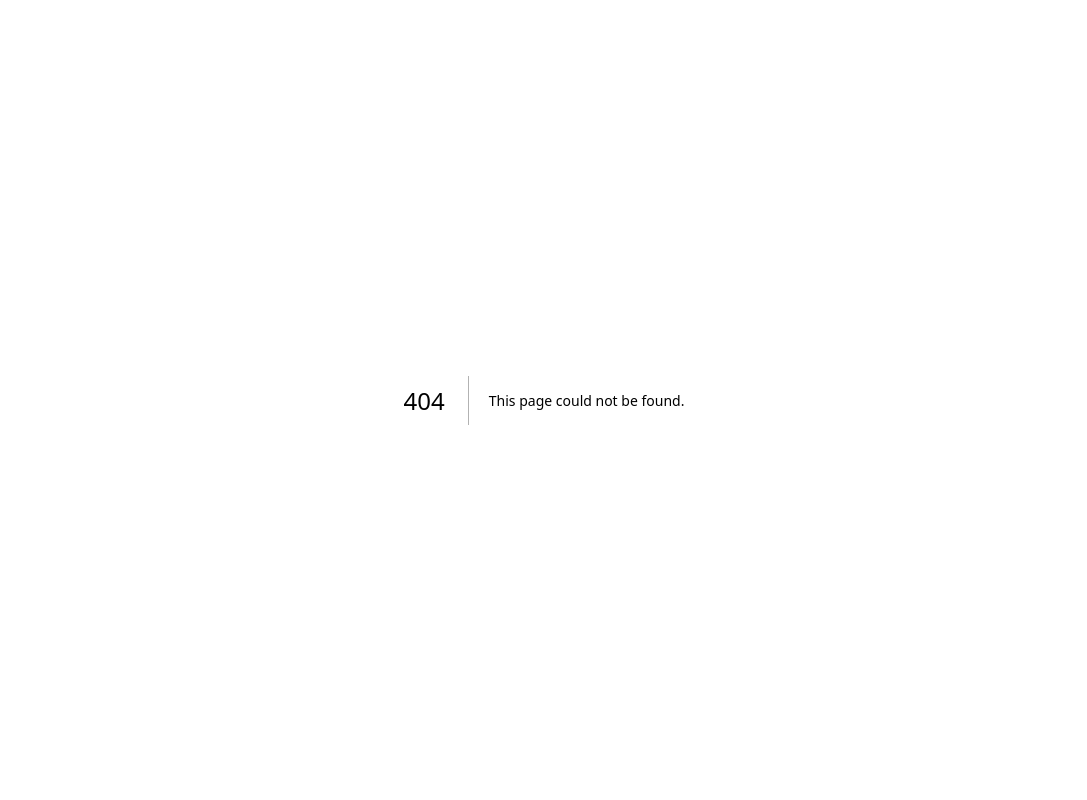
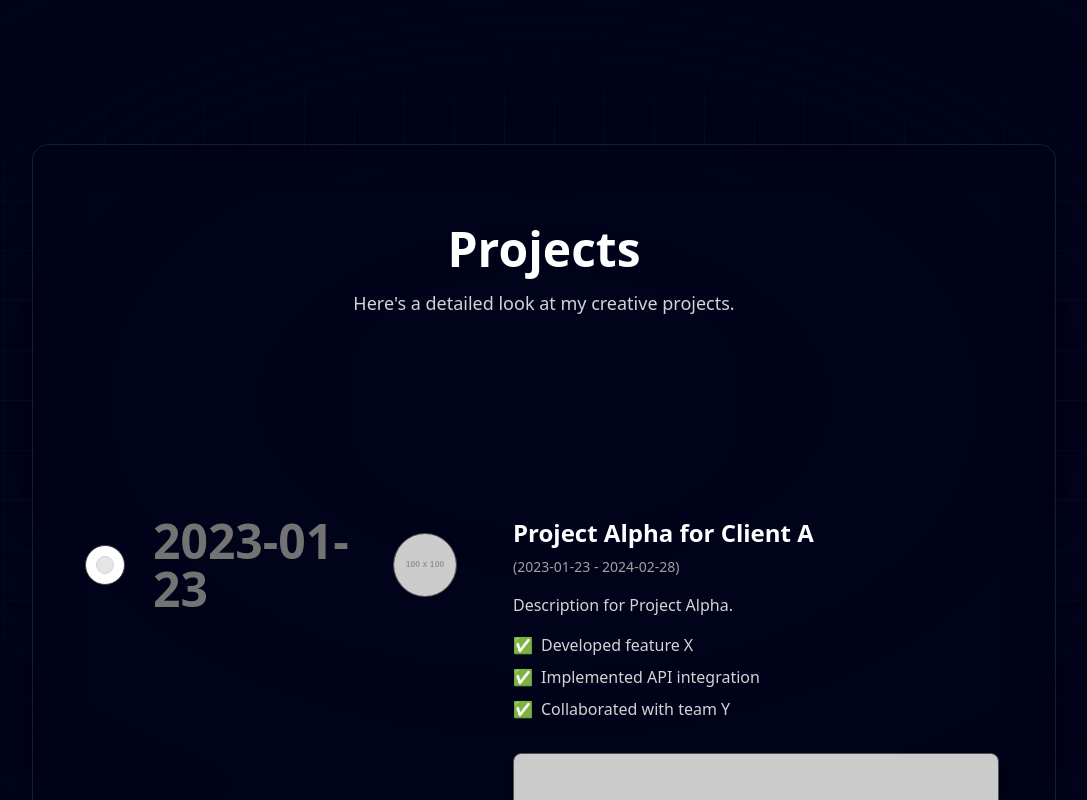
Before and after one commit to dhruvsoni-2001/Portfolio, a Next.js app: page /Projects in a window 1280 px wide. Before the commit this address had no page. Shown: the top 800 px of the page, without its empty margins (96-1183 px from the left). Built offline with nearby package versions, Linux system fonts and the light colour scheme.

Commit message:
Completed Timeline colour design is only pending now.

```diff
--- /dev/null
+++ b/app/Projects/page.tsx
@@ -0,0 +1,62 @@
+// app/page.tsx
+// This is your main application component that renders the Work Experience timeline.
+"use client";
+import React from "react";
+import { useRouter } from "next/navigation"; // Import useRouter for navigation
+// Importing the Timeline component
+import { Timeline } from "@/components/ui/timeline";
+
+// Importing the work experience data
+import { projectData } from "@/data/projectData"; // Adjust path as needed
+
+const Page = () => {
+    const router = useRouter(); // Initialize the router
+
+    return (
+        <main className="relative bg-[#000319] flex flex-col min-h-screen justify-center items-center overflow-x-hidden overflow-y-visible mx-auto sm:px-10 px-5 font-sans">
+            {/* Fixed background with grid and radial gradient effects for visual flair */}
+            <div className="fixed inset-0 z-0 w-full h-screen dark:bg-[#000319] dark:bg-grid-white/[0.05] bg-grid-black/[0.05] flex items-center justify-center">
+                {/* Grid pattern overlay for subtle texture */}
+                <div
+                    className="absolute top-0 left-0 h-full w-full
+          bg-[linear-gradient(to_right,rgba(255,255,255,0.05)_1px,transparent_1px),linear-gradient(to_bottom,rgba(255,255,255,0.05)_1px,transparent_1px)]
+          bg-[size:50px_50px]
+          [mask-image:linear-gradient(to_bottom,transparent_0%,black_20%,black_80%,transparent_100%)]"
+                ></div>
+                {/* Radial gradient mask to create a faded edge effect, blending with the background */}
+                <div
+                    className="absolute pointer-events-none inset-0 flex items-center justify-center dark:bg-[#000319]
+          bg-[#000319] [mask-image:radial-gradient(ellipse_at_center,transparent_20%,black)]"
+                />
+            </div>
+
+            {/* Content area with the Timeline component.
+          `z-10` ensures it's above the background effects. */}
+            <div className="pb-20 pt-36 w-full max-w-5xl relative z-10">
+
+                    {/* The Timeline component is rendered here, receiving the project data */}
+                    <Timeline
+                        data={projectData}
+                        title="Projects"
+                        subtitle="Here's a detailed look at my creative projects."
+                    />
+
+
+                {/* Section for navigation to other content */}
+                <div className="flex justify-center items-center py-15 z-10">
+                    <span className="mr-3 lg:text-2xl md:text-xl sm:text-lg text-neutral-300">
+                        Interested in my Professional Experience?
+                    </span>
+                    <button
+                        onClick={() => router.push("/Work-Exp")} // Redirects to /Work-Exp page
+                        className="bg-purple-600 text-white px-6 py-3 rounded-full text-sm font-semibold hover:bg-purple-700 transition-all duration-300 shadow-md"
+                    >
+                        Explore My Professional Experience
+                    </button>
+                </div>
+            </div>
+        </main>
+    );
+};
+
+export default Page;
--- a/app/Work-Exp/page.tsx
+++ b/app/Work-Exp/page.tsx
@@ -35,16 +35,20 @@ const Page = () => {
 			<div className="pb-20 pt-36 w-full max-w-5xl relative z-10">
 
 					{/* The Timeline component is rendered here, receiving the work experience data */}
-					<Timeline data={experienceData} />
+					<Timeline
+						data={experienceData}
+						title="Professional Experience"
+						subtitle="Here's a detailed look at my work experience and career progression."
+					/>
 
 
 				{/* Section for navigation to other content */}
-				<div className="flex justify-center items-center py-10 z-10">
-					<span className="mr-3 text-neutral-300">
+				<div className="flex justify-center items-center py-15 z-10">
+					<span className="mr-3 lg:text-2xl md:text-xl sm:text-lg text-neutral-300">
 						Interested in my creative projects?
 					</span>
 					<button
-						onClick={() => router.push("/more-projects")} // Redirects to /more-projects page
+						onClick={() => router.push("/Projects")} // Redirects to /more-projects page
 						className="bg-purple-600 text-white px-6 py-3 rounded-full text-sm font-semibold hover:bg-purple-700 transition-all duration-300 shadow-md"
 					>
 						Explore My Projects
--- a/app/page.tsx
+++ b/app/page.tsx
@@ -2,6 +2,7 @@ import Grid from "@/components/Grid";
 import Hero from "@/components/Hero";
 import RecentProjects from "@/components/RecentProjects"
 import { FloatingNav } from "@/components/ui/FloatingNavbar";
+import { navItems } from "@/data";
 import { FaHome } from "react-icons/fa";
 
 export default function Home() {
@@ -9,9 +10,7 @@ export default function Home() {
 		<main className="relative bg-black-100 flex flex-col justify-center items-center overflow-x-hidden overflow-y-visible mx-auto sm:px-10 px-5">
 
 			<div className="max-w-7xl w-full">
-				<FloatingNav navItems={[
-					{ name: "Home", link: "/", icon: <FaHome/> },
-				]} />
+				<FloatingNav navItems={navItems} />
 				<Hero />
 				<Grid />
 				<RecentProjects />
--- a/components/ui/timeline.tsx
+++ b/components/ui/timeline.tsx
@@ -7,57 +7,67 @@ import {
 	useScroll,
 	useTransform,
 	motion,
-} from "motion/react";
+} from "framer-motion";
 import React, { useEffect, useRef, useState } from "react";
-// Importing the ExperienceEntry interface from the experience data file
-import { ExperienceEntry } from "@/data/experienceData"; // Adjust path as needed
+// FIX: Define a more generic type that can handle both work experience and projects.
+// This makes the component flexible and reusable.
+export interface TimelineEntry {
+	id: number;
+	startDate: string;
+	endDate: string;
+	// Work Experience fields
+	jobTitle?: string;
+	company?: string;
+	description?: string;
+	// Project fields
+	projectTitle?: string;
+	clientName?: string;
+	projectDescription?: string;
+	// Common fields
+	bulletPoints?: string[];
+	img?: string;
+	altImg?: string;
+}
 
-export const Timeline = ({ data }: { data: ExperienceEntry[] }) => {
-	const ref = useRef<HTMLDivElement>(null); // Ref for the main timeline content area
-	const containerRef = useRef<HTMLDivElement>(null); // Ref for the scroll container
-	const [height, setHeight] = useState(0); // State to store the dynamic height of the timeline content
+export const Timeline = ({ data, title, subtitle }: { data: TimelineEntry[], title: string, subtitle: string }) => {
+    const ref = useRef<HTMLDivElement>(null);
+    const containerRef = useRef<HTMLDivElement>(null);
+    const [height, setHeight] = useState(0);
 
-	// Effect to measure the height of the timeline content on mount and updates.
+    // Effect to measure and update the height of the timeline content
     useEffect(() => {
         if (ref.current) {
             const rect = ref.current.getBoundingClientRect();
             setHeight(rect.height);
         }
-	}, [ref]);
+    }, [ref, data.length]);
 
-	// `useScroll` hook to track scroll progress for the container.
     const { scrollYProgress } = useScroll({
         target: containerRef,
-		offset: ["start 10%", "end 50%"],
+        // FIX: Adjusted the offset to ensure the animation completes
+        // when the bottom of the container reaches the bottom of the viewport.
+        // This makes the animation feel more complete and satisfying.
+        offset: ["start 10%", "end end"],
     });
 
-	// `useTransform` hooks to map scroll progress to animation values.
     const heightTransform = useTransform(scrollYProgress, [0, 1], [0, height]);
     const opacityTransform = useTransform(scrollYProgress, [0, 0.1], [0, 1]);
 
     return (
-		// Main container for the timeline, now with transparent glass effect
         <div
             className="w-full font-sans md:px-10
-                bg-black/0 rounded-2xl shadow-lg
-                backdrop-blur-3xl border border-white/5
-                bg-gradient-to-br from-neutral-900/20 via-neutral-900/10 to-neutral-900/5
+                       rounded-2xl shadow-lg
+                       backdrop-blur-xl border border-white/10
                        p-6 md:p-10"
             ref={containerRef}
         >
-			{/* Introduction section of the timeline */}
+            {/* Introduction section */}
             <div className="max-w-7xl mx-auto py-10 px-0 md:px-4 lg:px-6">
-				{" "}
-				{/* Adjusted padding */}
-				<h2 className="text-lg md:text-4xl mb-4 text-white max-w-4xl text-center">
-					{" "}
-					{/* Centered title */}
-					My Professional Journey
+                <h2 className="text-3xl md:text-4xl lg:text-5xl mb-4 text-white max-w-4xl text-center font-bold">
+                    {title}
                 </h2>
-				<p className="text-neutral-300 text-sm md:text-base max-w-sm mx-auto text-center">
-					{" "}
-					{/* Centered description */}
-					Here's a detailed look at my work experience and career progression.
+                <p className="text-neutral-300 text-base md:text-lg max-w-sm mx-auto text-center">
+                    {subtitle}
                 </p>
             </div>
 
@@ -68,82 +78,60 @@ export const Timeline = ({ data }: { data: ExperienceEntry[] }) => {
                         key={item.id}
                         className="flex justify-start pt-10 md:pt-40 md:gap-10"
                     >
-						{/* Sticky Date/Year and optional Image for each timeline item */}
+                        {/* Sticky Date/Year and optional Image */}
                         <div className="sticky flex flex-col md:flex-row z-40 items-center top-40 self-start max-w-xs lg:max-w-sm md:w-full">
-							{/* The visual "dot" on the timeline line */}
                             <div className="h-10 absolute left-3 md:left-3 w-10 rounded-full bg-white dark:bg-black flex items-center justify-center border border-neutral-700">
-								{" "}
-								{/* Added border */}
                                 <div className="h-4 w-4 rounded-full bg-neutral-200 dark:bg-neutral-800 border border-neutral-300 dark:border-neutral-700 p-2" />
                             </div>
-							{/* Desktop-only Date/Year */}
-							<h3 className="hidden md:block text-xl md:pl-20 md:text-5xl font-bold text-neutral-500 dark:text-neutral-500 ">
+                            <h3 className="hidden md:block text-4xl md:pl-20 lg:text-5xl font-bold text-neutral-500 dark:text-neutral-500 ">
                                 {item.startDate}
                             </h3>
-							{/* Optional Company Logo/Image */}
                             {item.img && (
                                 <img
                                     src={item.img}
-									alt={item.company || "Company Logo"}
+                                    alt={item.company || item.clientName || "Logo"}
                                     width={100}
                                     height={100}
-									className="hidden md:block w-16 h-16 rounded-full object-cover ml-4 border border-neutral-600 shadow-sm" // Added border and shadow
+                                    className="hidden md:block w-16 h-16 rounded-full object-cover ml-4 border border-neutral-600 shadow-sm"
                                 />
                             )}
                         </div>
 
-						{/* Content Area: Job Title, Company, Description, Bullet Points */}
+                        {/* Content Area */}
                         <div className="relative pl-20 pr-4 md:pl-4 w-full">
-							{/* Mobile-only Date/Year */}
-							<h3 className="md:hidden block text-2xl mb-4 text-left font-bold text-neutral-500 dark:text-neutral-500">
+                            <h3 className="md:hidden block text-3xl mb-4 text-left font-bold text-neutral-500 dark:text-neutral-500">
                                 {item.startDate}
                             </h3>
-
-							{/* Job Title and Company */}
-							<h4 className="text-lg md:text-xl font-semibold text-white mb-2">
-								{" "}
-								{/* Text color changed to white */}
-								{item.jobTitle} at {item.company}
+                            <h4 className="text-xl md:text-2xl font-semibold text-white mb-2">
+                                {item.jobTitle ? `${item.jobTitle} at ${item.company}` : `${item.projectTitle} for ${item.clientName}`}
                             </h4>
                             <p className="text-neutral-400 text-sm mb-4">
-								{" "}
-								{/* Text color changed */}({item.startDate} - {item.endDate})
+                                ({item.startDate} - {item.endDate})
                             </p>
-
-							{/* Main Description */}
-							<p className="mb-4 text-xs font-normal text-neutral-300 md:text-sm whitespace-pre-line">
-								{" "}
-								{/* Text color changed */}
-								{item.description}
+                            <p className="mb-4 text-sm font-normal text-neutral-300 md:text-base whitespace-pre-line">
+                                {item.description || item.projectDescription}
                             </p>
-
-							{/* Detailed Bullet Points */}
                             {item.bulletPoints && item.bulletPoints.length > 0 && (
                                 <ul className="list-none space-y-2 mb-8 text-neutral-300">
-									{" "}
-									{/* Text color changed */}
                                     {item.bulletPoints.map((point, pointIndex) => (
                                         <li
                                             key={pointIndex}
-											className="flex items-start gap-2 text-xs md:text-sm"
+                                            className="flex items-start gap-2 text-sm md:text-base"
                                         >
-											<span className="shrink-0 text-green-400">✅</span>{" "}
-											{/* Green checkmark */}
+                                            <span className="shrink-0 text-green-400">✅</span>
                                             <span>{point}</span>
                                         </li>
                                     ))}
                                 </ul>
                             )}
-
-							{/* Optional Image related to the experience */}
                             {item.altImg && (
                                 <div className="mt-4">
                                     <img
                                         src={item.altImg}
-										alt={`${item.jobTitle} related image`}
+                                        alt={`${item.jobTitle || item.projectTitle} related image`}
                                         width={500}
                                         height={300}
-										className="w-full rounded-lg object-cover shadow-lg md:h-60 border border-neutral-600" // Added border
+                                        className="w-full rounded-lg object-cover shadow-lg md:h-60 border border-neutral-600"
                                     />
                                 </div>
                             )}
@@ -155,7 +143,7 @@ export const Timeline = ({ data }: { data: ExperienceEntry[] }) => {
                     style={{
                         height: height + "px",
                     }}
-					className="absolute md:left-8 left-8 top-0 overflow-hidden w-[2px] bg-[linear-gradient(to_bottom,var(--tw-gradient-stops))] from-transparent from-[0%] via-neutral-700 to-transparent to-[99%] [mask-image:linear-gradient(to_bottom,transparent_0%,black_10%,black_90%,transparent_100%)] " // Adjusted via color
+                    className="absolute md:left-8 left-8 top-0 overflow-hidden w-[2px] bg-[linear-gradient(to_bottom,var(--tw-gradient-stops))] from-transparent from-[0%] via-neutral-700 to-transparent to-[99%] [mask-image:linear-gradient(to_bottom,transparent_0%,black_10%,black_90%,transparent_100%)] "
                 >
                     {/* The animated foreground line */}
                     <motion.div
--- /dev/null
+++ b/data/projectData.ts
@@ -0,0 +1,44 @@
+export interface ProjectEntry {
+	id: number;
+	startDate: string; // e.g., "2023-01-23" - will be displayed as the main title
+	endDate: string; // e.g., "2024-02-28" or "Present"
+	projectTitle: string;
+	clientName: string;
+	projectDescription: string; // Can contain multiple paragraphs or formatted text
+	bulletPoints?: string[]; // Optional: For detailed responsibilities or achievements
+	img?: string; // Optional: Image for the experience entry
+	altImg?: string; // Optional: Alt image for the experience entry (if needed for hover/state changes)
+}
+
+export const projectData: ProjectEntry[] = [
+	{
+		id: 1,
+		startDate: "2023-01-23",
+		endDate: "2024-02-28",
+		projectTitle: "Project Alpha",
+		clientName: "Client A",
+		projectDescription: "Description for Project Alpha.",
+		bulletPoints: [
+			"Developed feature X",
+			"Implemented API integration",
+			"Collaborated with team Y",
+		],
+		img: "https://placehold.co/100x100/A0A0A0/FFFFFF?text=TSI", // Placeholder for company logo or relevant icon
+		altImg: "https://placehold.co/100x100/C0C0C0/FFFFFF?text=TSI_ALT",
+	},
+	{
+		id: 2,
+		startDate: "2024-03-01",
+		endDate: "2024-12-31",
+		projectTitle: "Project Beta",
+		clientName: "Client B",
+		projectDescription: "Description for Project Beta.",
+		bulletPoints: [
+			"Developed feature Y",
+			"Implemented API integration",
+			"Collaborated with team Z",
+		],
+		img: "https://placehold.co/100x100/808080/FFFFFF?text=IWS",
+		altImg: "https://placehold.co/100x100/909090/FFFFFF?text=IWS_ALT",
+	},
+];
```
Lines whose indentation alone changed are shown as unchanged.
